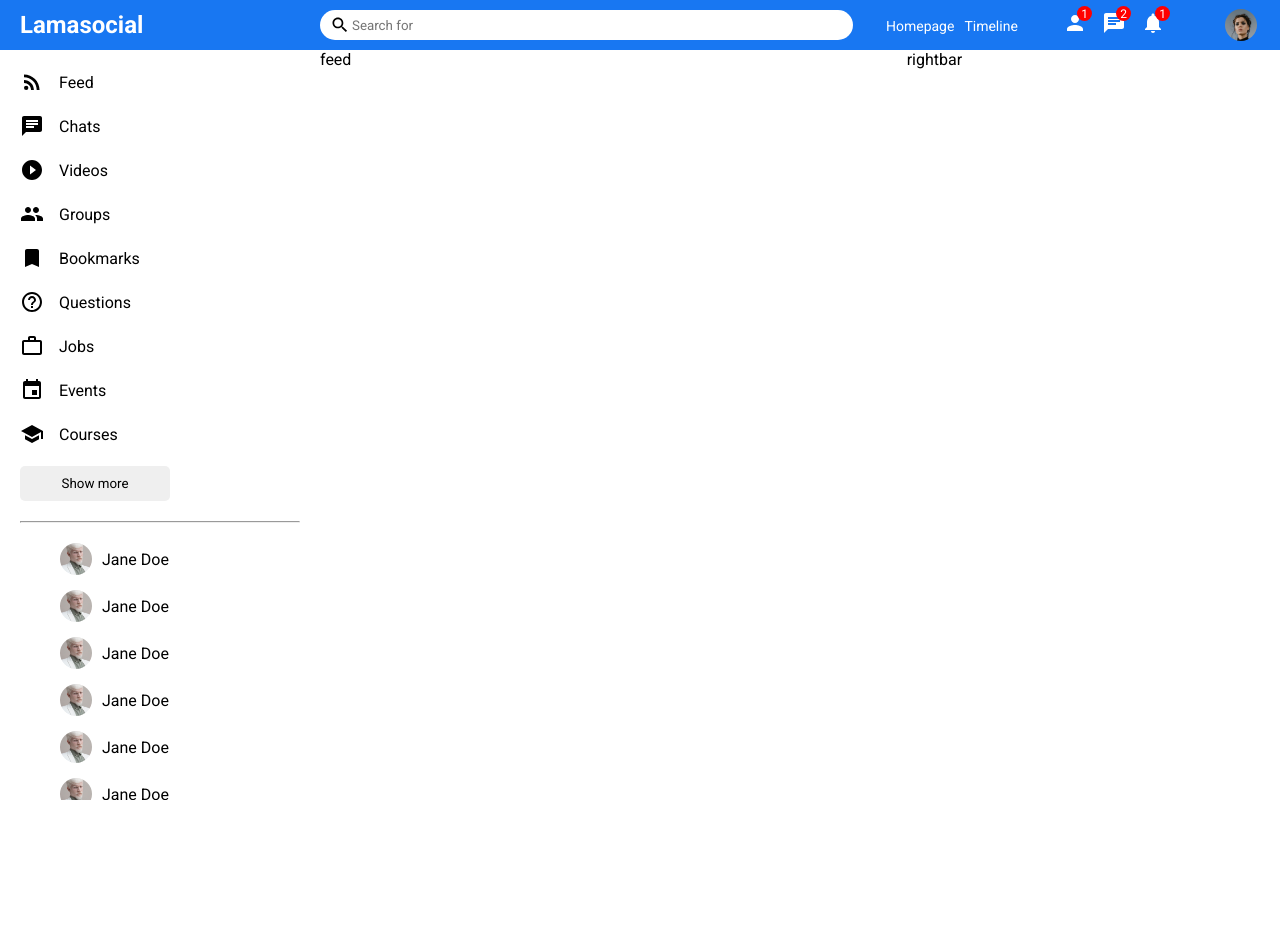
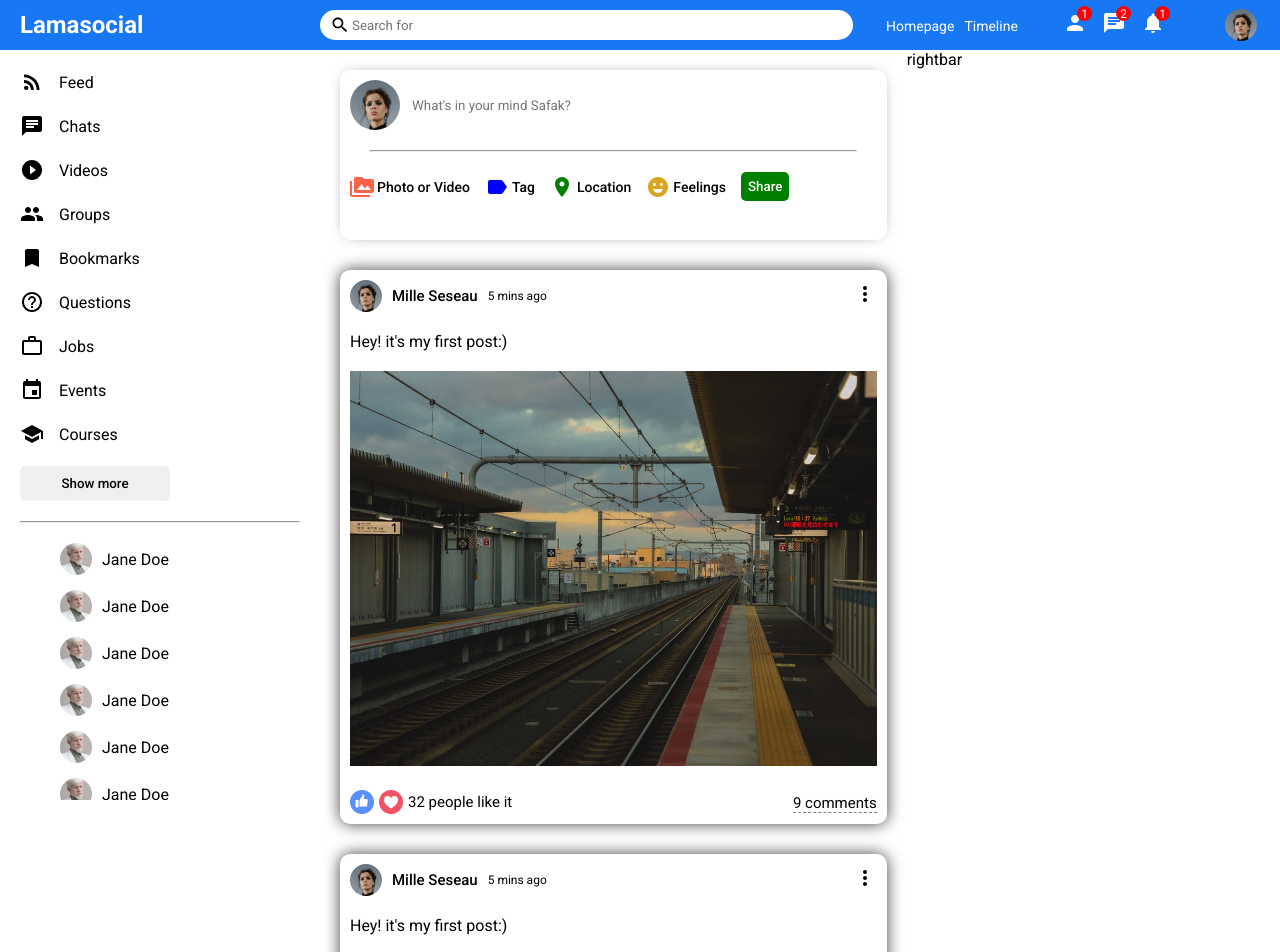
Before and after one commit to lavitzwind/react-social-media-app-design, a React (Create React App) app: page / in a window 1280 px wide. Shown: the top 952 px of the page. Before the commit the page ends 800 px from the top, so only its background shows below. Built offline with nearby package versions, Linux system fonts and the light colour scheme.

Commit message:
Feed (Share, Post Components)

```diff
--- a/public/index.html
+++ b/public/index.html
@@ -9,7 +9,7 @@
   <link rel="preconnect" href="https://fonts.googleapis.com">
   <link rel="preconnect" href="https://fonts.gstatic.com" crossorigin>
   <link
-    href="https://fonts.googleapis.com/css2?family=Roboto:ital,wght@0,100;0,300;0,400;0,700;0,900;1,500&display=swap"
+    href="https://fonts.googleapis.com/css2?family=Roboto:ital,wght@0,100;0,300;0,400;0,500;0,700;0,900;1,500&display=swap"
     rel="stylesheet">
   <link rel="stylesheet" href="style.css">
   <title>Social App</title>
--- a/src/components/feed/Feed.jsx
+++ b/src/components/feed/Feed.jsx
@@ -1,7 +1,21 @@
+import Post from "../post/Post";
+import Share from "../share/Share";
 import "./feed.css";
 
 const Feed = () => {
-	return <div className="feed">feed</div>;
+	return (
+		<div className="feed">
+			<div className="feedWrapper">
+				<Share />
+				<Post />
+				<Post />
+				<Post />
+				<Post />
+				<Post />
+				<Post />
+			</div>
+		</div>
+	);
 };
 
 export default Feed;
--- a/src/components/feed/feed.css
+++ b/src/components/feed/feed.css
@@ -1,3 +1,7 @@
 .feed {
 	flex: 5.5;
 }
+
+.feedWrapper {
+	padding: 20px;
+}
--- /dev/null
+++ b/src/components/post/Post.jsx
@@ -0,0 +1,37 @@
+import "./post.css";
+import { MoreVert } from "@material-ui/icons";
+
+const Post = () => {
+	return (
+		<div className="post">
+			<div className="postWrapper">
+				<div className="postTop">
+					<div className="postTopLeft">
+						<img className="postProfileImg" src="assets/person/1.jpeg" alt="" />
+						<span className="postUsername">Mille Seseau</span>
+						<span className="postDate">5 mins ago</span>
+					</div>
+					<div className="postTopRight">
+						<MoreVert />
+					</div>
+				</div>
+				<div className="postCenter">
+					<span className="postText">Hey! it's my first post:)</span>
+					<img src="assets/post/1.jpeg" alt="" className="postImg" />
+				</div>
+				<div className="postBottom">
+					<div className="postBottomLeft">
+						<img className="likeIcon" src="assets/like.png" alt="" />
+						<img className="likeIcon" src="assets/heart.png" alt="" />
+						<span className="postLikeCounter">32 people like it</span>
+					</div>
+					<div className="postBottomRight">
+						<span className="postCommentText">9 comments</span>
+					</div>
+				</div>
+			</div>
+		</div>
+	);
+};
+
+export default Post;
--- /dev/null
+++ b/src/components/post/post.css
@@ -0,0 +1,78 @@
+.post {
+	width: 100%;
+	border-radius: 10px;
+	-webkit-box-shadow: 0px 0px 16px 0px rgba(0, 0, 0, 0.75);
+	box-shadow: 0px 0px 16px 0px rgba(0, 0, 0, 0.75);
+	margin: 30px 0;
+}
+
+.postWrapper {
+	padding: 10px;
+}
+
+.postTop {
+	display: flex;
+	align-items: center;
+	justify-content: space-between;
+}
+
+.postTopLeft {
+	display: flex;
+	align-items: center;
+}
+
+.postProfileImg {
+	width: 32px;
+	height: 32px;
+	border-radius: 50%;
+	object-fit: cover;
+}
+
+.postUsername {
+	font-size: 15px;
+	font-weight: 500;
+	margin: 0 10px;
+}
+
+.postDate {
+	font-size: 12px;
+}
+
+.postCenter {
+	margin: 20px 0;
+}
+
+.postImg {
+	margin-top: 20px;
+	width: 100%;
+	max-height: 500px;
+	object-fit: contain;
+}
+
+.postBottom {
+	display: flex;
+	align-items: center;
+	justify-content: space-between;
+}
+
+.postBottomLeft {
+	display: flex;
+	align-items: center;
+}
+
+.likeIcon {
+	width: 24px;
+	height: 24px;
+	margin-right: 5px;
+	cursor: pointer;
+}
+
+.postLikeCounter {
+	font-size: 15px;
+}
+
+.postCommentText {
+	cursor: pointer;
+	border-bottom: 1px dashed gray;
+	font-size: 15px;
+}
--- /dev/null
+++ b/src/components/share/Share.jsx
@@ -0,0 +1,47 @@
+import "./share.css";
+import { PermMedia, Label, Room, EmojiEmotions } from "@material-ui/icons";
+
+const Share = () => {
+	return (
+		<div className="share">
+			<div className="shareWrapper">
+				<div className="shareTop">
+					<img
+						src=""
+						alt=""
+						className="shareProfileImg"
+						src="/assets/person/1.jpeg"
+					/>
+					<input
+						placeholder="What's in your mind Safak?"
+						className="shareInput"
+					/>
+				</div>
+				<hr className="shareHr" />
+				<div className="shareBottom">
+					<div className="shareOptions">
+						<div className="shareOption">
+							<PermMedia htmlColor="tomato" className="shareIcon" />
+							<span className="shareOptionText">Photo or Video</span>
+						</div>
+						<div className="shareOption">
+							<Label htmlColor="blue" className="shareIcon" />
+							<span className="shareOptionText">Tag</span>
+						</div>
+						<div className="shareOption">
+							<Room htmlColor="green" className="shareIcon" />
+							<span className="shareOptionText">Location</span>
+						</div>
+						<div className="shareOption">
+							<EmojiEmotions htmlColor="goldenrod" className="shareIcon" />
+							<span className="shareOptionText">Feelings</span>
+						</div>
+						<button className="shareButton">Share</button>
+					</div>
+				</div>
+			</div>
+		</div>
+	);
+};
+
+export default Share;
--- /dev/null
+++ b/src/components/share/share.css
@@ -0,0 +1,84 @@
+.share {
+	width: 100%;
+	height: 170px;
+	border-radius: 10px;
+	-webkit-box-shadow: 0px 0px 16px -8px rgba(0, 0, 0, 0.75);
+	box-shadow: 0px 0px 16px -8px rgba(0, 0, 0, 0.75);
+}
+
+.shareWrapper {
+	padding: 10px;
+}
+
+.shareTop {
+	display: flex;
+	align-items: center;
+}
+
+.shareProfileImg {
+	width: 50px;
+	height: 50px;
+	border-radius: 50%;
+	object-fit: cover;
+	margin-right: 10px;
+}
+
+.shareProfileImg {
+	width: 50px;
+	height: 50px;
+	border-radius: 50%;
+	object-fit: cover;
+	margin-right: 10px;
+}
+
+.shareInput {
+	border: none;
+	width: 80%;
+}
+
+.shareInput:focus {
+	outline: none;
+}
+
+.shareHr {
+	margin: 20px;
+}
+
+.shareBottom {
+	display: flex;
+	align-items: center;
+	justify-content: space-between;
+}
+
+.shareOptions {
+	display: flex;
+	margin-right: 15px;
+}
+
+.shareOption {
+	display: flex;
+	align-items: center;
+	margin-right: 15px;
+	cursor: pointer;
+}
+
+.shareIcon {
+	font-size: 18px;
+	margin-right: 3px;
+}
+
+.shareOptionText {
+	font-size: 14px;
+	font-weight: 500;
+}
+
+.shareButton {
+	border: none;
+	padding: 7px;
+	border-radius: 5px;
+	background-color: green;
+	font-weight: 500;
+	margin-right: 20px;
+	cursor: pointer;
+	color: white;
+}
```
